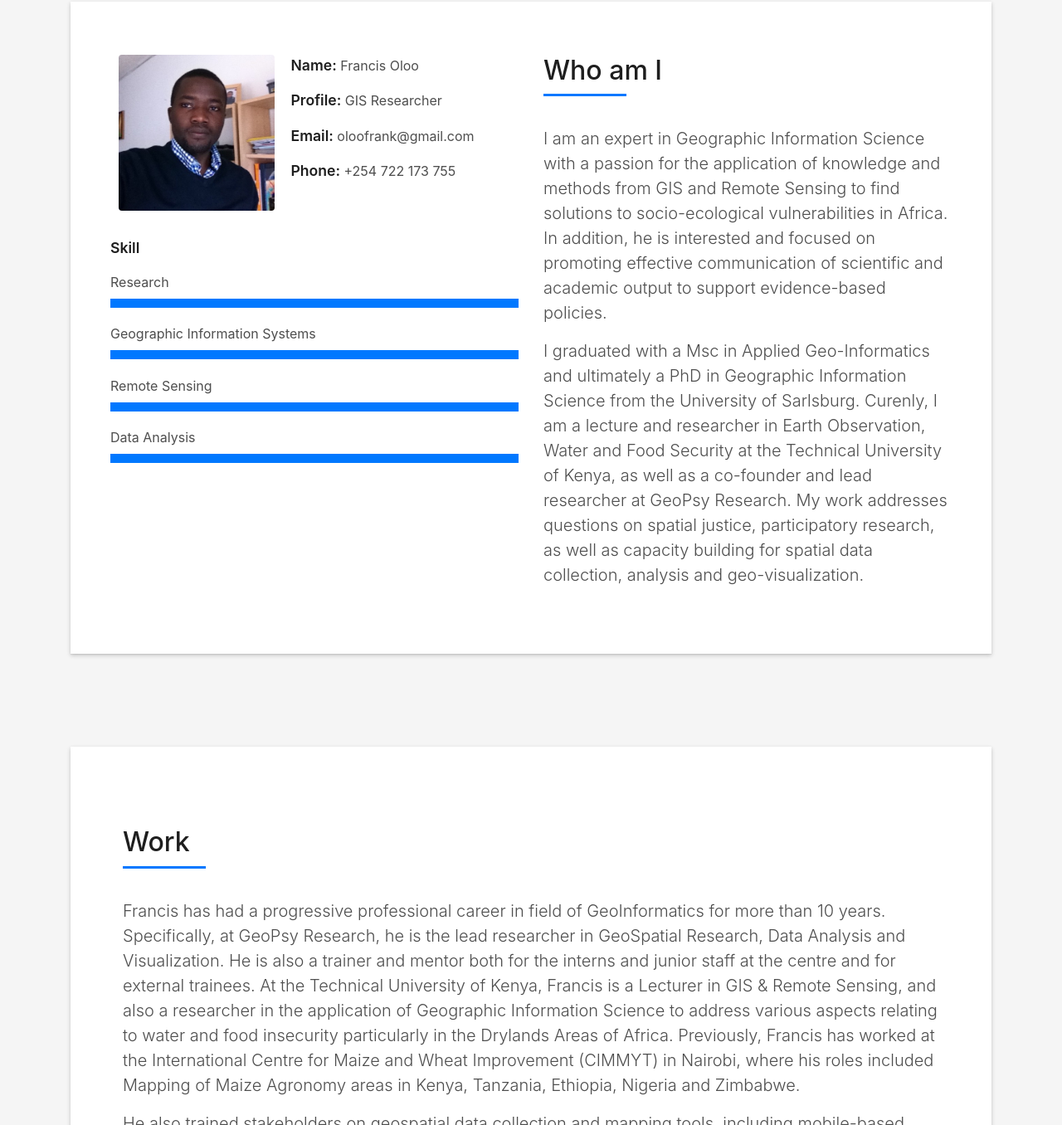
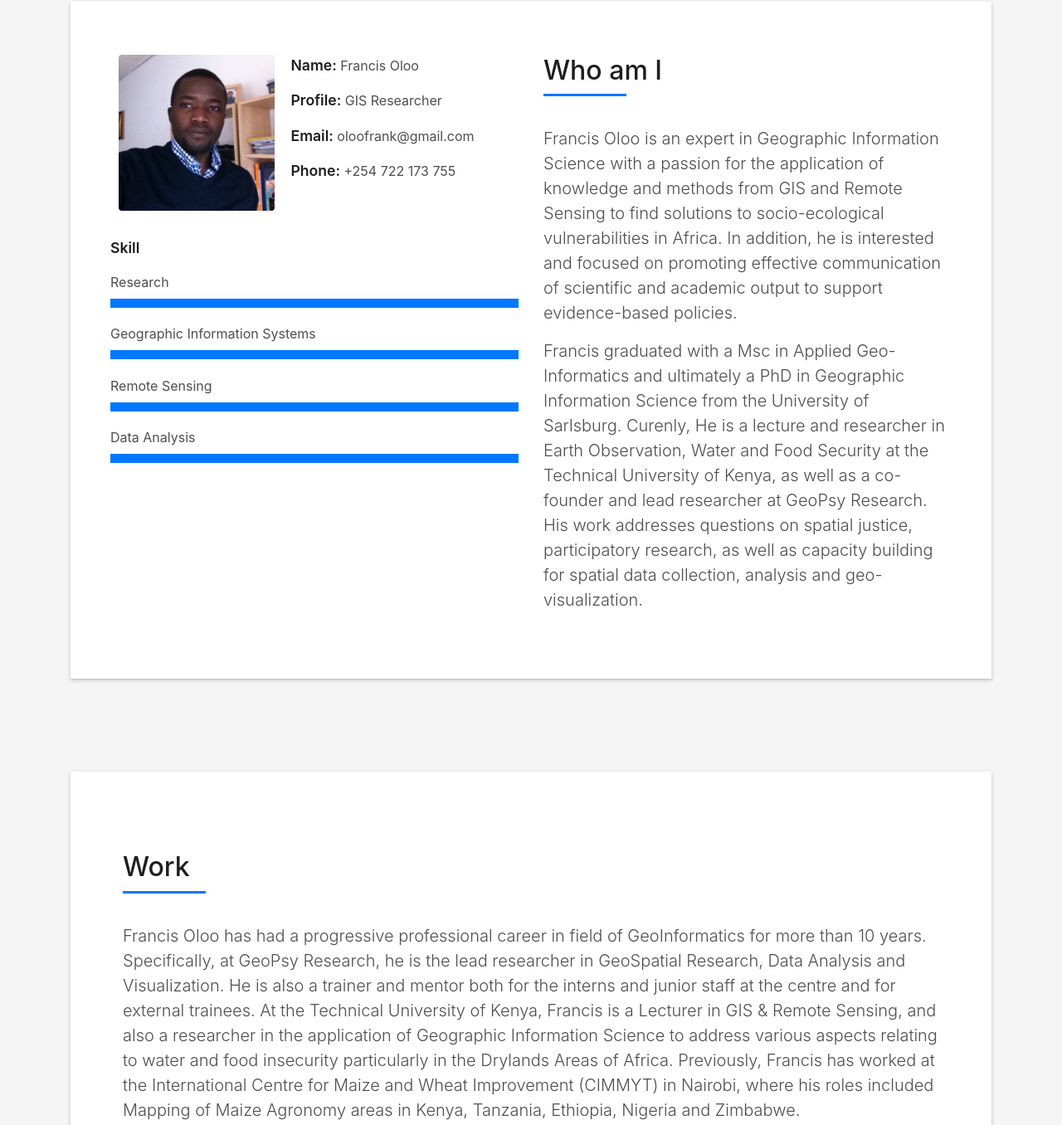
Before and after one commit to godiewyn54/_, a plain HTML site: page index.html in a window 1280 px wide. Shown: the part 862-2218 px from the top of the page at 83% size. Drawn offline with Linux system fonts and the light colour scheme; files whose address does not match are found by name.

Commit message:
Update index.html

```diff
--- a/index.html
+++ b/index.html
@@ -137,15 +137,15 @@
                       </h5>
                     </div>
                     <p class="lead">
-                      I am an expert in Geographic Information Science with a passion for the application
+                      Francis Oloo is an expert in Geographic Information Science with a passion for the application
                       of knowledge and methods from GIS and Remote Sensing to find solutions to socio-ecological vulnerabilities in Africa.
                       In addition, he is interested and focused on promoting effective communication of scientific and academic output to
                       support evidence-based policies.
                     </p>
                     <p class="lead">
-                      I graduated with a Msc in Applied Geo-Informatics and ultimately a PhD in Geographic Information Science from the University of Sarlsburg.
-                      Curenly, I am a lecture and researcher in Earth Observation, Water and Food Security at the Technical University of Kenya,
-                      as well as a co-founder and lead researcher at GeoPsy Research. My work addresses questions on spatial justice,
+                      Francis graduated with a Msc in Applied Geo-Informatics and ultimately a PhD in Geographic Information Science from the University of Sarlsburg.
+                      Curenly, He is a lecture and researcher in Earth Observation, Water and Food Security at the Technical University of Kenya,
+                      as well as a co-founder and lead researcher at GeoPsy Research. His work addresses questions on spatial justice,
                       participatory research, as well as capacity building for spatial data collection, analysis and geo-visualization.
                     </p>
                     <p class="lead">
@@ -212,7 +212,7 @@
                       </h5>
                     </div>
                     <p class="lead">
-                      Francis has had a progressive professional career in field of GeoInformatics for more than 10 years. Specifically,
+                      Francis Oloo has had a progressive professional career in field of GeoInformatics for more than 10 years. Specifically,
                       at GeoPsy Research, he is the lead researcher in GeoSpatial Research, Data Analysis and Visualization.
                       He is also a trainer and mentor both for the interns and junior staff at the centre and for external trainees.
                       At the Technical University of Kenya, Francis is a Lecturer in GIS & Remote Sensing, and also a researcher in the
```
